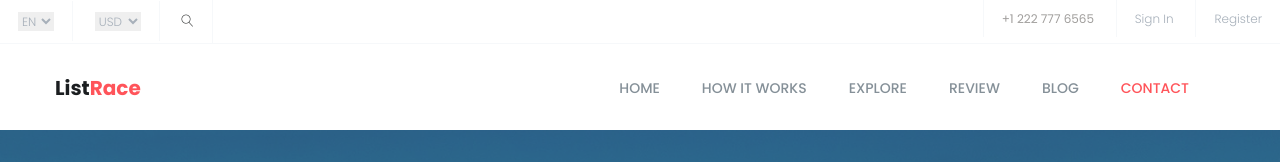
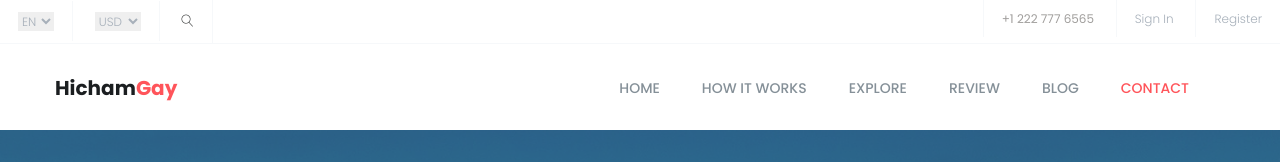
Before and after one commit to ismail-hamdach/devops-jenkins-ansible, a plain HTML site: page index.html in a window 1280 px wide. Shown: the top 162 px of the page. Drawn offline with nearby package versions, Linux system fonts and the light colour scheme.

Commit message:
Update index.html

```diff
--- a/index.html
+++ b/index.html
@@ -119,7 +119,7 @@
 			                <button type="button" class="navbar-toggle" data-toggle="collapse" data-target="#navbar-menu">
 			                    <i class="fa fa-bars"></i>
 			                </button>
-			                <a class="navbar-brand" href="index.html">list<span>race</span></a>
+			                <a class="navbar-brand" href="index.html">Hicham<span>Gay</span></a>
 
 			            </div><!--/.navbar-header-->
 			            <!-- End Header Navigation -->
```
